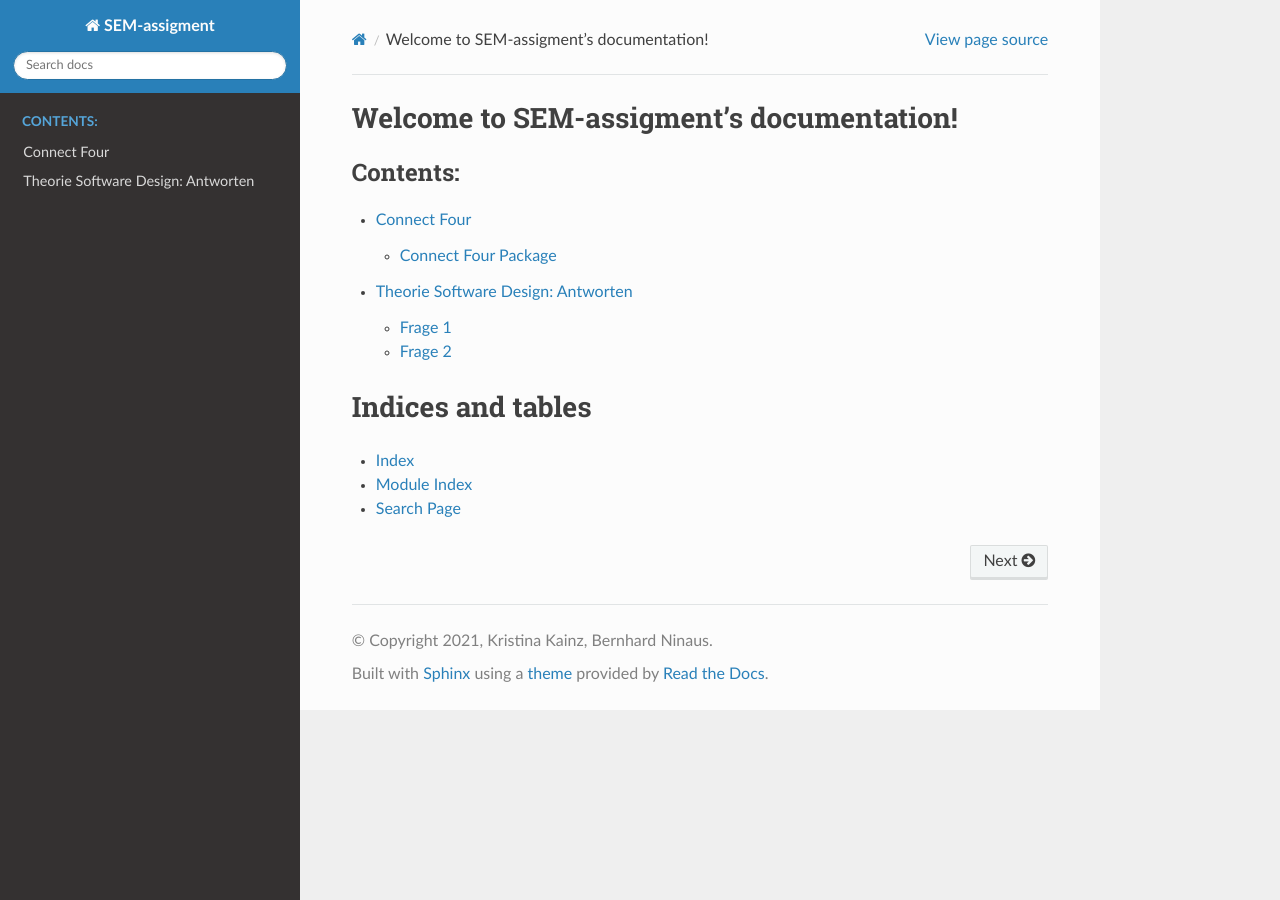
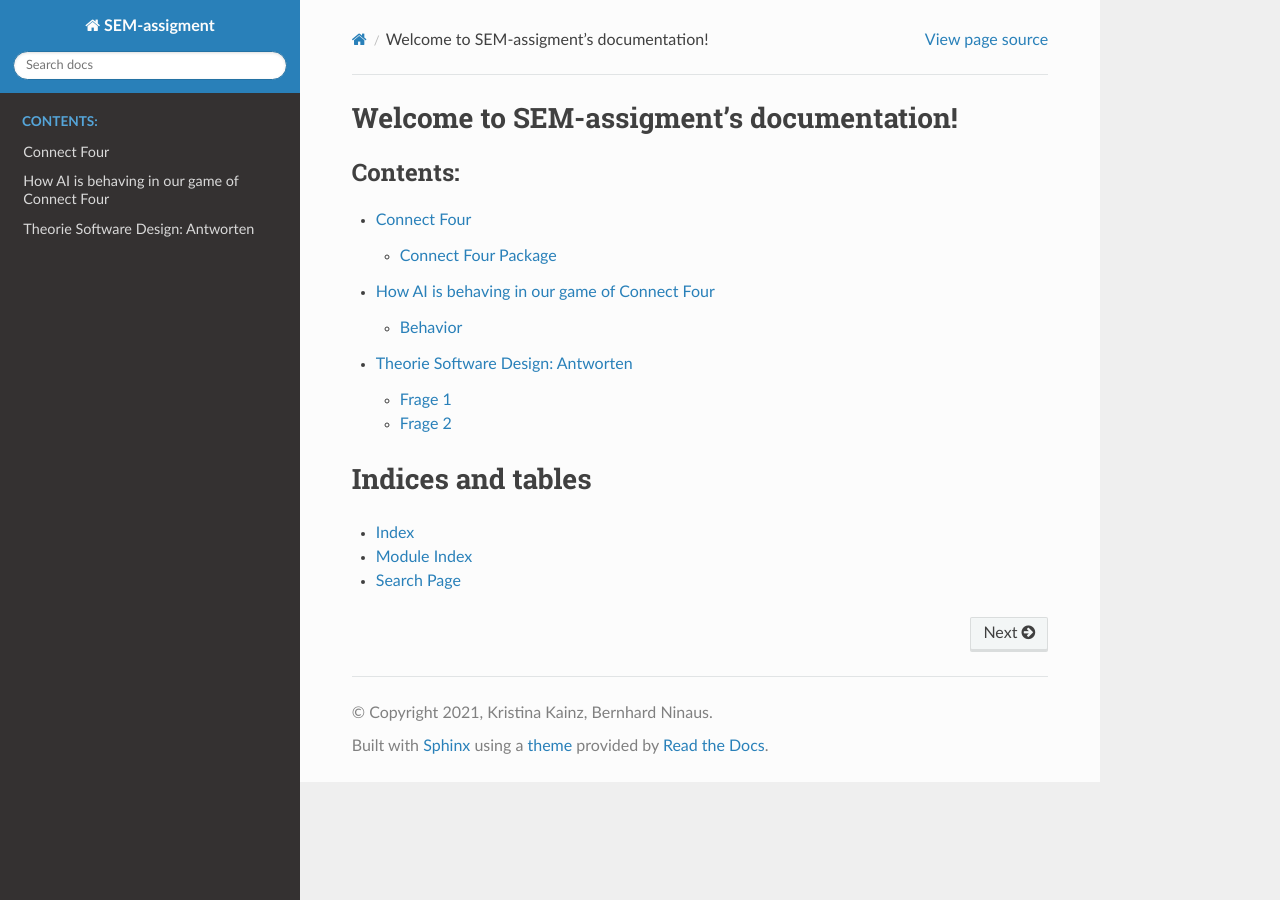
Before and after one commit to KKainz/SEM-assignment, a Sphinx documentation site: the page built from docs/source/index.rst, in a window 1280 px wide. Built offline with Sphinx 7.4.7 and the Read the Docs theme 2.0.0, drawn with Linux system fonts in a browser that asks for light colours; some of the changed lines change nothing that is shown.

Commit message:
1st draft for issues 12

```diff
--- a/docs/source/index.rst
+++ b/docs/source/index.rst
@@ -11,6 +11,7 @@
    :caption: Contents:
 
    modules
+   ki
    sem_questions
 
 
--- /dev/null
+++ b/docs/source/ki.md
@@ -0,0 +1,12 @@
+# How AI is behaving in our game of Connect Four
+
+Since developing a bot that makes valid moves was our main priority, the AI of our Connect Four game
+is far from acting intelligent.
+
+## Behavior
+The computer opponent searches for an open slot on the board and then selects a random slot to place
+a stone.
+
+### Method used
+1. A list containing all still available open slots of the board is created.
+2. The bot chooses a one of these open slots using the 'random.randint'-function.
```
